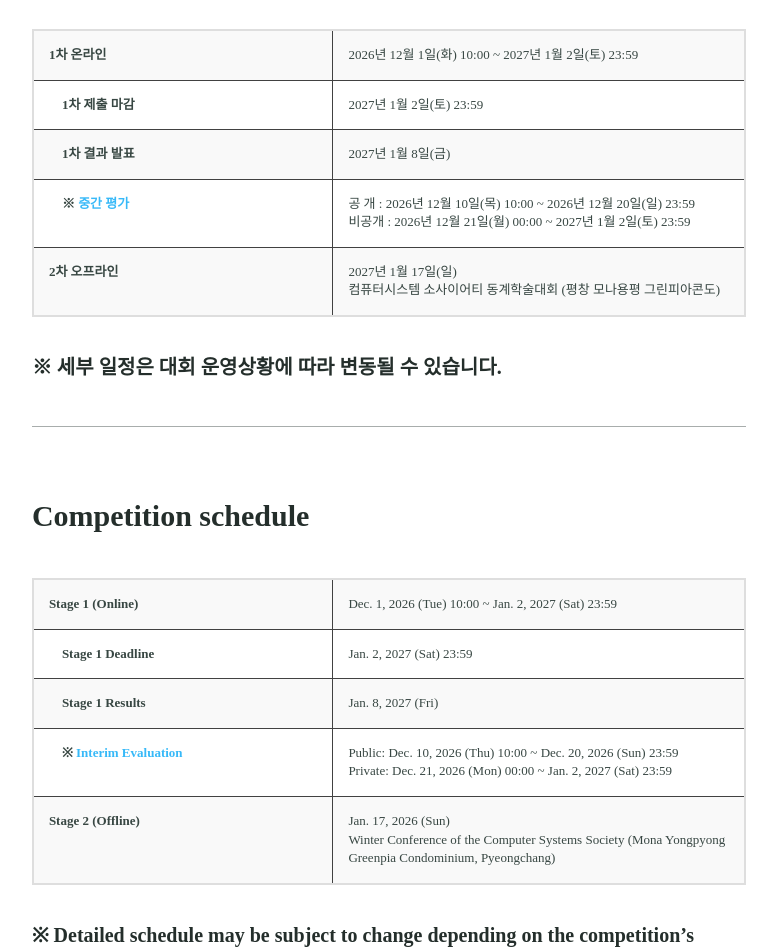
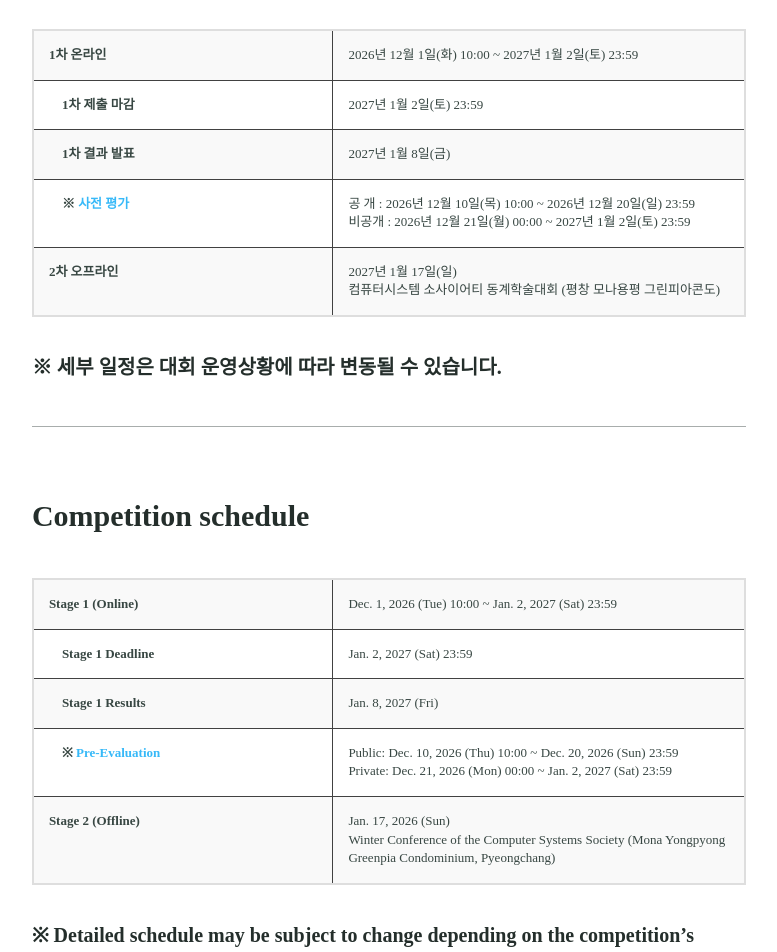
Before and after one commit to AISystemChallenge/AISystemChallenge.github.io, a Jekyll site: the page built from timeline.md, in a window 1280 px wide. Shown: the part 490-1442 px from the top of the page, without its empty margins (251-1028 px from the left). Built offline with Jekyll 4.4.1, drawn with Linux system fonts in a browser that asks for light colours; some web fonts are replaced; our own code applies the rules of GitHub Pages for plain Markdown files.

Commit message:
Update timeline.md

```diff
--- a/timeline.md
+++ b/timeline.md
@@ -21,7 +21,7 @@ excerpt:
         <td colspan="1"> 2027년 1월 8일(금) </td>
     </tr>
     <tr>
-        <td colspan="1"> &emsp;※ <a href="https://aisystemchallenge.github.io/leaderboard/">중간 평가</a> </td>
+        <td colspan="1"> &emsp;※ <a href="https://aisystemchallenge.github.io/leaderboard/">사전 평가</a> </td>
         <td colspan="1"> 공  개 : 2026년 12월 10일(목) 10:00 ~ 2026년 12월 20일(일) 23:59 <br>
  						 비공개 : 2026년 12월 21일(월) 00:00 ~ 2027년 1월 2일(토) 23:59 </td>
     </tr>
@@ -53,7 +53,7 @@ excerpt:
         <td colspan="1"> Jan. 8, 2027 (Fri) </td>
     </tr>
     <tr>
-        <td colspan="1"> &emsp;※ <a href="https://aisystemchallenge.github.io/leaderboard/">Interim Evaluation</a> </td>
+        <td colspan="1"> &emsp;※ <a href="https://aisystemchallenge.github.io/leaderboard/">Pre-Evaluation</a> </td>
         <td colspan="1"> Public: Dec. 10, 2026 (Thu) 10:00 ~ Dec. 20, 2026 (Sun) 23:59 <br>
                          Private: Dec. 21, 2026 (Mon) 00:00 ~ Jan. 2, 2027 (Sat) 23:59 </td>
     </tr>
```
